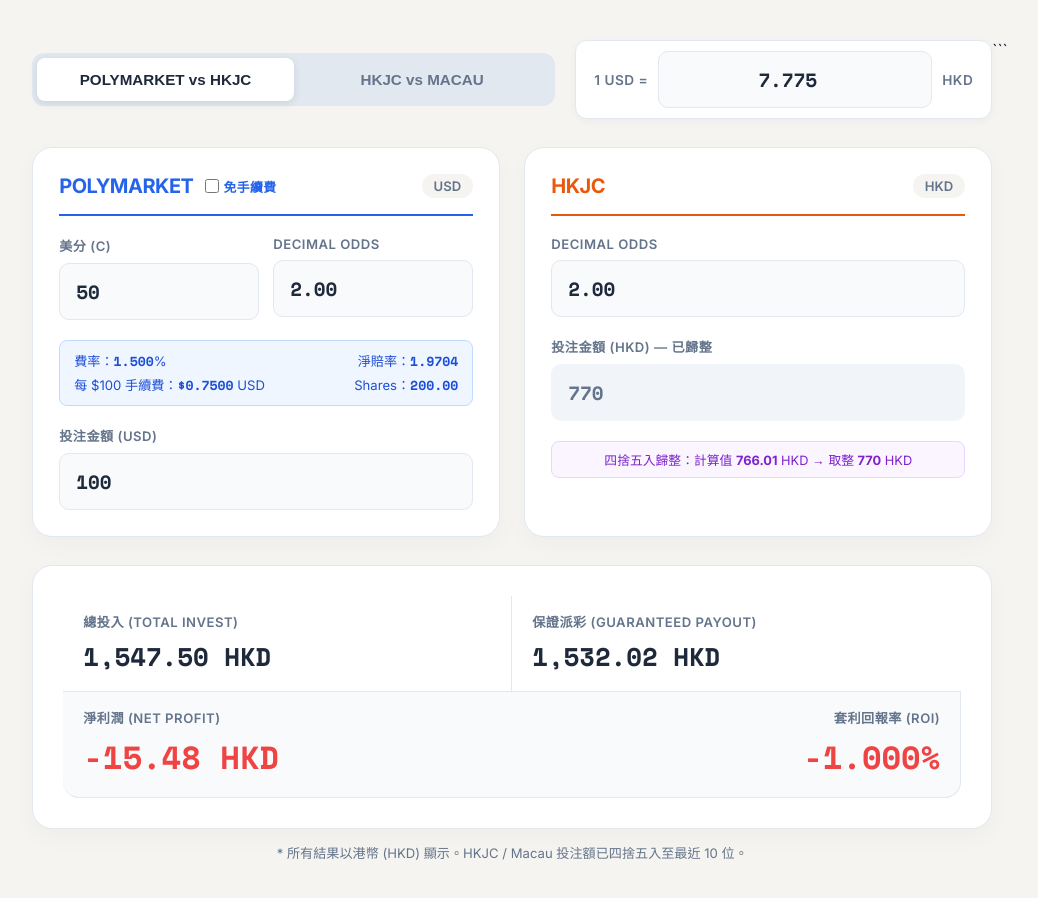
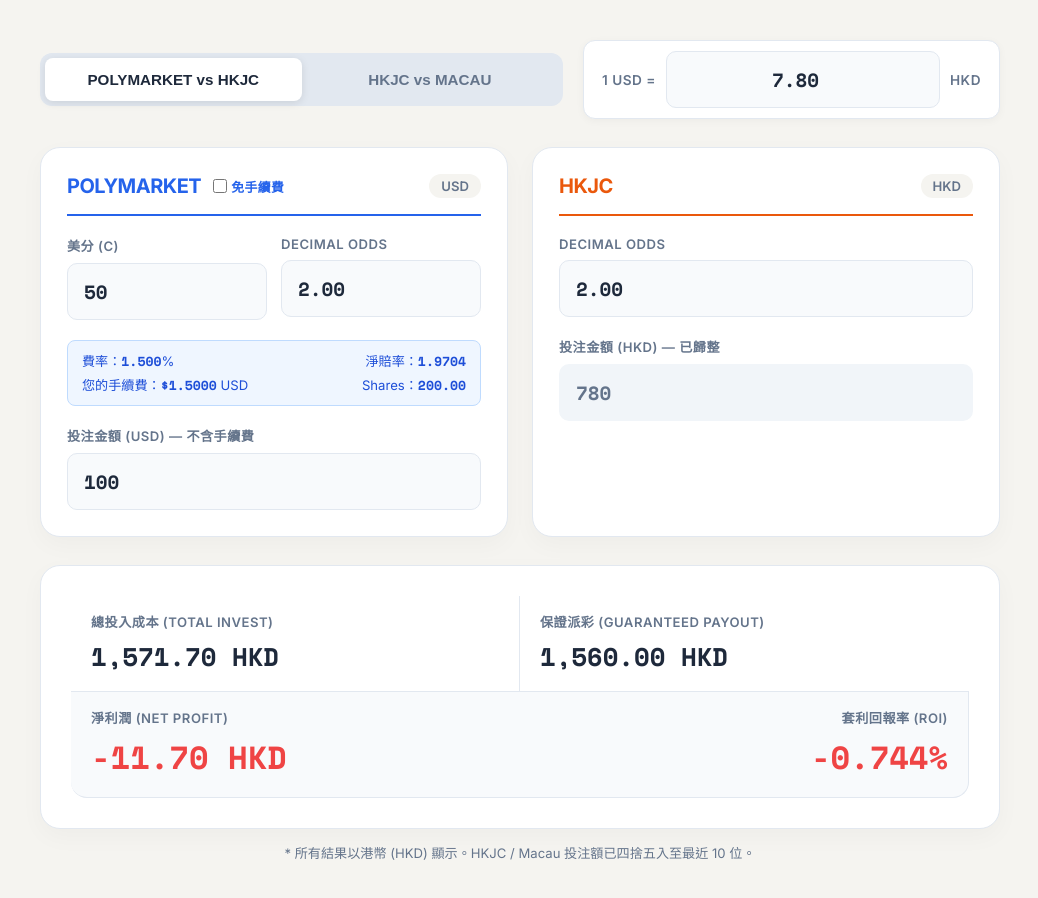
Before and after one commit to a5b0021-prog/cal, a plain HTML site: page index.html in a window 1280 px wide. Shown: the whole page, without its empty margins (120-1158 px from the left). Drawn offline with nearby package versions, Linux system fonts and the light colour scheme.

Commit message:
Add files via upload

````diff
--- a/index.html
+++ b/index.html
@@ -1,15 +1,6 @@
 <!DOCTYPE html>
 <html lang="zh-HK">
 <head>
-<link rel="manifest" href="manifest.json">
-<meta name="apple-mobile-web-app-capable" content="yes">
-<meta name="apple-mobile-web-app-status-bar-style" content="black-translucent">
-<link rel="apple-touch-icon" href="icon.png">
-<script>
-  if ('serviceWorker' in navigator) {
-    navigator.serviceWorker.register('./sw.js');
-  }
-</script>
     <meta charset="UTF-8">
     <meta name="viewport" content="width=device-width, initial-scale=1.0">
     <title>套利對沖計算器</title>
@@ -294,7 +285,7 @@
         </div>
         <div class="fx-box">
             <label>1 USD =</label>
-            <input type="number" id="fx-rate" value="7.775" step="0.01" min="1">
+            <input type="number" id="fx-rate" value="7.80" step="0.01" min="1">
             <label>HKD</label>
         </div>
     </div>
@@ -304,7 +295,6 @@
         <!-- POLY card -->
         <div id="card-poly" class="card poly">
             <div class="card-header">
-                <!-- 這裡加入了免手續費的勾選框 -->
                 <div style="display: flex; align-items: center; gap: 12px;">
                     <span class="platform-name">POLYMARKET</span>
                     <label style="display: flex; align-items: center; gap: 4px; cursor: pointer; text-transform: none; margin: 0;">
@@ -332,13 +322,13 @@
                     <span>淨賠率：<strong id="poly-net-disp">0.0000</strong></span>
                 </div>
                 <div class="fee-row">
-                    <span>每 $100 手續費：<strong id="poly-fee-usd-disp">$0.00</strong> USD</span>
+                    <span>您的手續費：<strong id="poly-fee-usd-disp">$0.00</strong> USD</span>
                     <span>Shares：<strong id="poly-shares-disp">0.00</strong></span>
                 </div>
             </div>
 
             <div class="input-group">
-                <label>投注金額 (USD)</label>
+                <label>投注金額 (USD) — 不含手續費</label>
                 <input type="number" id="poly-bet" value="100" step="10" min="1">
             </div>
         </div>
@@ -392,7 +382,7 @@
     <div class="results-panel">
         <div class="result-grid">
             <div class="result-item">
-                <div class="res-label">總投入 (Total Invest)</div>
+                <div class="res-label">總投入成本 (Total Invest)</div>
                 <div class="res-value" id="res-invest">—</div>
             </div>
             <div class="result-item">
@@ -448,36 +438,33 @@
         return 0;
     }
 
-    // 新增邏輯：判斷是否有勾選「免手續費」
     const polyFreeFeeCheckbox = document.getElementById('poly-free-fee');
 
-    function getPolyNetOdds(cents) {
+    // 修改：回傳費率資訊，讓 calculate 能將手續費加進總成本
+    function getPolyOddsData(cents) {
         const p = cents / 100;
         let feePct = 0;
-        let feePerHundred = 0;
-        let netOdds = 0;
+        let displayNetOdds = 0;
 
         if (polyFreeFeeCheckbox.checked) {
-            // 免手續費模式
             feePct = 0;
-            feePerHundred = 0;
-            netOdds = 1 / p;
+            displayNetOdds = 1 / p;
         } else {
-            // 正常官方費率模式
             feePct = interpolateFeeRate(p);
-            feePerHundred = feePct * p;
-            netOdds  = 1 / (p * (1 + feePct / 100));
+            displayNetOdds  = 1 / (p * (1 + feePct / 100));
         }
 
-        document.getElementById('poly-fee-disp').textContent     = feePct.toFixed(3);
-        document.getElementById('poly-net-disp').textContent      = netOdds.toFixed(4);
-        document.getElementById('poly-fee-usd-disp').textContent  = '$' + feePerHundred.toFixed(4);
+        document.getElementById('poly-fee-disp').textContent = feePct.toFixed(3);
+        document.getElementById('poly-net-disp').textContent = displayNetOdds.toFixed(4);
 
-        return netOdds;
+        return {
+            rawOdds: 1 / p,
+            feePct: feePct
+        };
     }
 
     // ─────────────────────────────────────────────
-    // 以下全部原封不動保留
+    // 以下是主要計算邏輯
     // ─────────────────────────────────────────────
 
     const modePhBtn  = document.getElementById('mode-ph');
@@ -492,6 +479,7 @@
     const polyOdds   = document.getElementById('poly-odds');
     const polyBet    = document.getElementById('poly-bet');
     const polyShares = document.getElementById('poly-shares-disp');
+    const polyFeeDisp = document.getElementById('poly-fee-usd-disp');
 
     const hkjcOdds   = document.getElementById('hkjc-odds');
     const hkjcBet    = document.getElementById('hkjc-bet');
@@ -533,6 +521,7 @@
         resProfit.className   = 'res-value large';
         resRoi.textContent    = '—';
         resRoi.className      = 'res-value large';
+        polyFeeDisp.textContent = '$0.00';
     }
 
     function showRoundNote(noteEl, rawEl, rndEl, raw, rounded) {
@@ -566,23 +555,35 @@
             if (isNaN(cents) || cents <= 0 || cents >= 100) return clearResults();
             if (isNaN(hOdds) || hOdds <= 1) return clearResults();
 
-            const netOdds = getPolyNetOdds(cents);
+            // 取得純賠率與手續費率
+            const { rawOdds, feePct } = getPolyOddsData(cents);
 
             if (activeSide === 'poly') {
-                const pUsd = parseFloat(polyBet.value);
+                const pUsd = parseFloat(polyBet.value); // 此為不含手續費的純本金
                 if (isNaN(pUsd) || pUsd <= 0) return clearResults();
 
                 polyShares.textContent = (pUsd / (cents / 100)).toFixed(2);
 
-                const polyPayoutHkd  = pUsd * netOdds * FX;
+                // 計算需要額外支付的 Poly 手續費
+                const polyFeeUsd = pUsd * (feePct / 100);
+                polyFeeDisp.textContent = '$' + polyFeeUsd.toFixed(4);
+
+                // Poly 的派彩完全由純本金決定
+                const polyPayoutHkd  = pUsd * rawOdds * FX;
+
+                // HKJC 只需要對齊 Poly 的純派彩即可
                 const hkjcBetRaw     = polyPayoutHkd / hOdds;
                 const hkjcBetRounded = Math.round(hkjcBetRaw / 10) * 10;
                 setAutoField(hkjcBet, hkjcBetRounded);
                 showRoundNote(hkjcRNote, hkjcRawV, hkjcRndV, hkjcBetRaw, hkjcBetRounded);
 
-                const investHkd        = pUsd * FX + hkjcBetRounded;
+                // 核心修正：總投入成本必須加上 Poly 的手續費 (pUsd + polyFeeUsd)
+                const totalPolyCostUsd = pUsd + polyFeeUsd;
+                const investHkd        = (totalPolyCostUsd * FX) + hkjcBetRounded;
+
                 const hkjcPayoutHkd    = hkjcBetRounded * hOdds;
                 const guaranteedPayout = Math.min(polyPayoutHkd, hkjcPayoutHkd);
+
                 setResult(investHkd, guaranteedPayout);
 
             } else {
@@ -590,13 +591,22 @@
                 if (isNaN(hBet) || hBet <= 0) return clearResults();
 
                 const hkjcPayoutHkd = hBet * hOdds;
-                const pUsd          = hkjcPayoutHkd / (netOdds * FX);
+
+                // Poly 算出需要多少純本金來匹配派彩
+                const pUsd          = hkjcPayoutHkd / (rawOdds * FX);
                 setAutoField(polyBet, pUsd.toFixed(2));
-
                 polyShares.textContent = (pUsd / (cents / 100)).toFixed(2);
 
-                const polyPayoutHkd    = pUsd * netOdds * FX;
-                const investHkd        = pUsd * FX + hBet;
+                // 計算手續費
+                const polyFeeUsd = pUsd * (feePct / 100);
+                polyFeeDisp.textContent = '$' + polyFeeUsd.toFixed(4);
+
+                const polyPayoutHkd    = pUsd * rawOdds * FX;
+
+                // 同樣地，總成本必須加上這筆手續費
+                const totalPolyCostUsd = pUsd + polyFeeUsd;
+                const investHkd        = (totalPolyCostUsd * FX) + hBet;
+
                 const guaranteedPayout = Math.min(polyPayoutHkd, hkjcPayoutHkd);
                 setResult(investHkd, guaranteedPayout);
                 hkjcRNote.style.display = 'none';
@@ -672,7 +682,6 @@
     modeHmBtn.addEventListener('click', () => switchMode('hkjc-macau'));
     fxInput.addEventListener('input', calculate);
 
-    // 綁定免手續費勾選框事件
     polyFreeFeeCheckbox.addEventListener('change', calculate);
 
     polyCents.addEventListener('input', () => {
@@ -723,4 +732,3 @@
 </script>
 </body>
 </html>
-```
````
